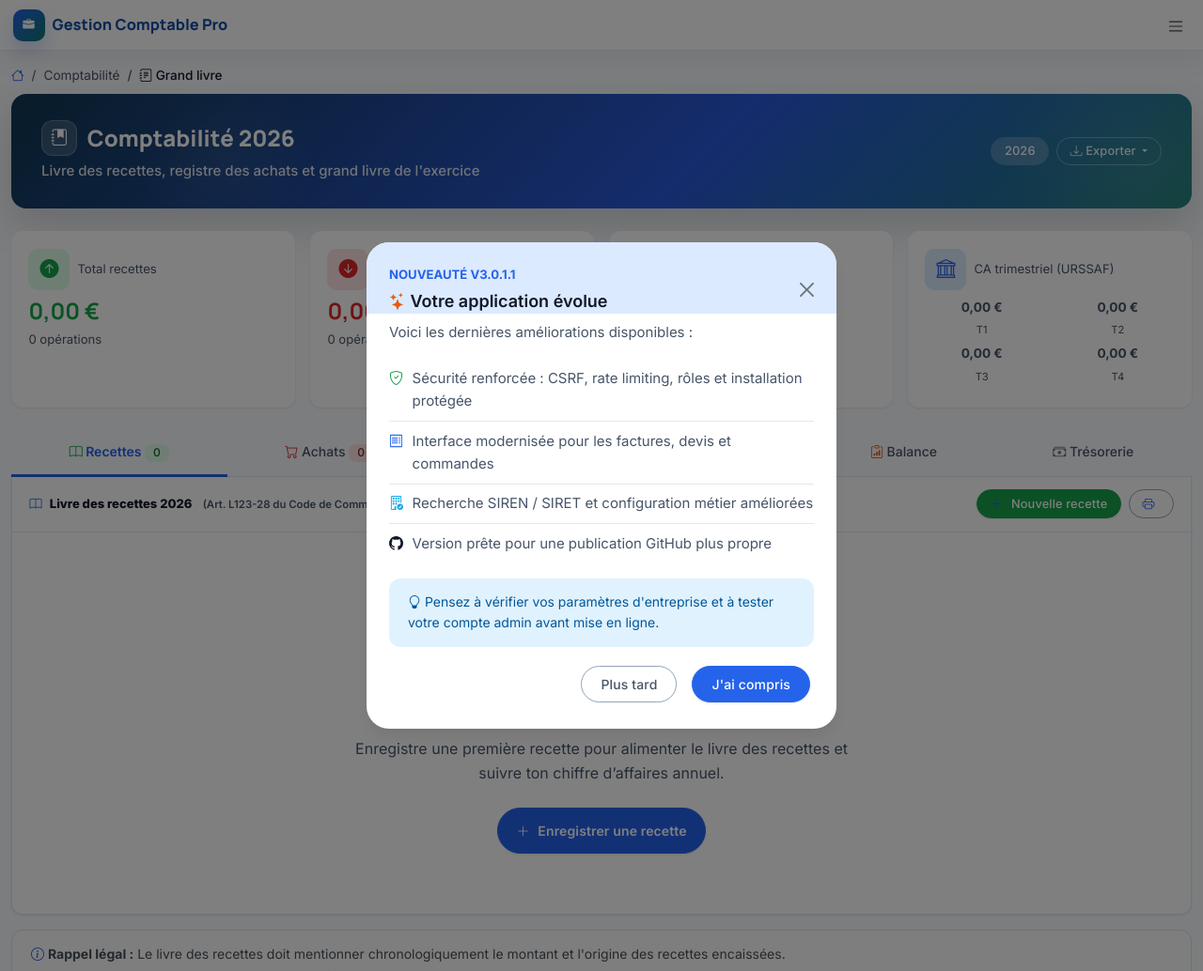
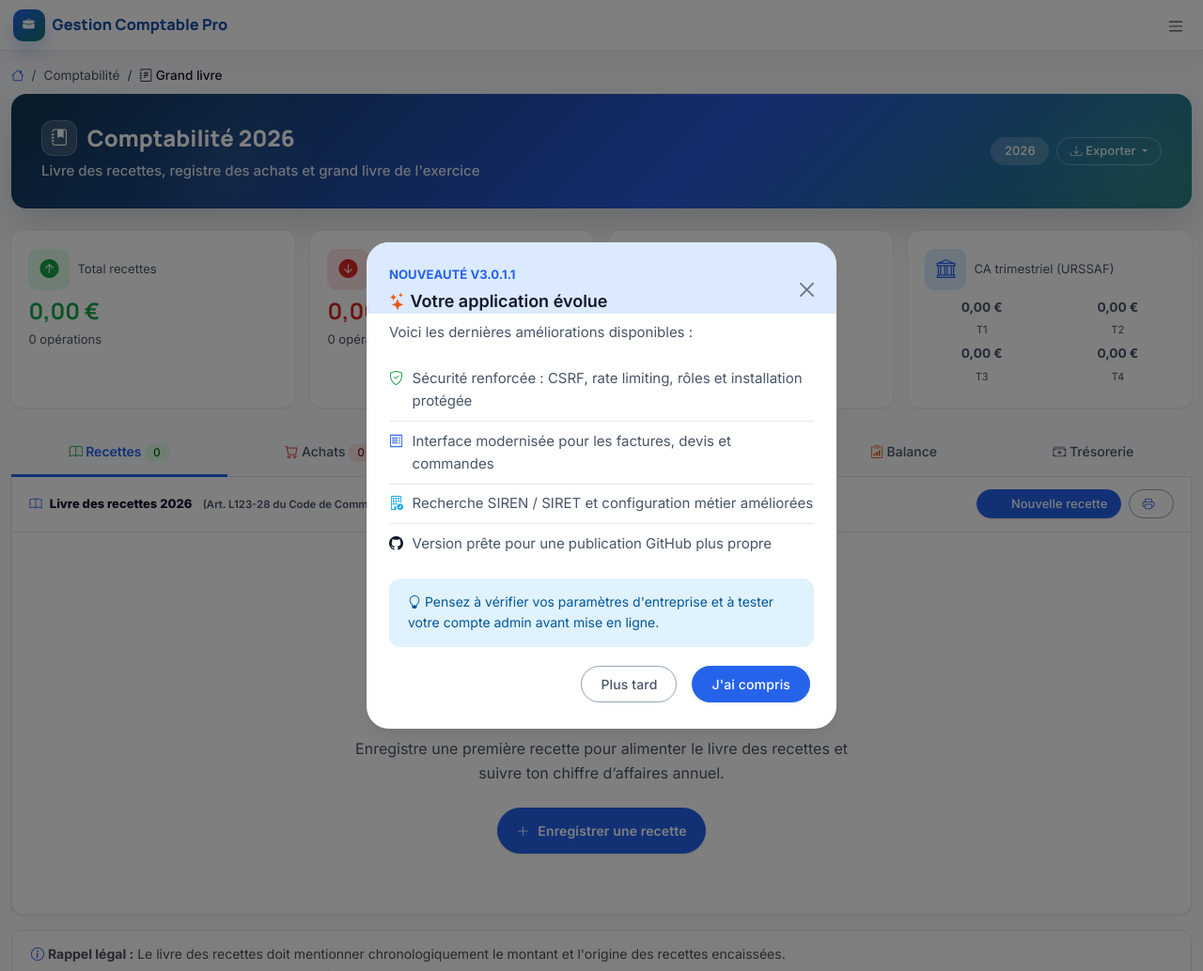
Before and after one commit to nphilmon/gestion-comptabilit-, a PHP site: page /comptabilite.php in a window 1280 px wide. Shown: the whole page at 94% size. Run offline with PHP 8.4, Linux system fonts and the light colour scheme; the visitor is signed in with stand-in values (Sample User, id 1); data comes from the database, SQL or seed files in the repository; data that the repository does not hold is empty.

Commit message:
fix(theme): uniformiser les boutons d'action de comptabilite.php en bleu primaire
Les boutons 'Nouvelle recette' (vert) et 'Nouvel achat' (rouge) étaient
les seuls boutons d'action principale de toute l'app à ne pas utiliser
btn-primary (partout ailleurs : factures, commandes, clients, produits,
paiements, transactions... utilisent tous btn-primary quel que soit le
type de document). Uniformisés en btn-primary.

```diff
--- a/comptabilite.php
+++ b/comptabilite.php
@@ -329,7 +329,7 @@ include 'header.php';
             <small class="text-muted ms-2">(Art. L123-28 du Code de Commerce)</small>
         </div>
         <div class="d-flex gap-2">
-            <a href="transactions.php?action=ajouter&type=recette" class="btn btn-sm btn-success">
+            <a href="transactions.php?action=ajouter&type=recette" class="btn btn-sm btn-primary">
                 <i class="bi bi-plus-lg"></i> Nouvelle recette
             </a>
             <button onclick="window.print()" class="btn btn-sm btn-outline-secondary"><i class="bi bi-printer"></i></button>
@@ -412,7 +412,7 @@ include 'header.php';
             <strong><i class="bi bi-cart"></i> Registre des achats <?= $annee ?></strong>
         </div>
         <div class="d-flex gap-2">
-            <a href="transactions.php?action=ajouter&type=depense" class="btn btn-sm btn-danger"><i class="bi bi-plus-lg"></i> Nouvel achat</a>
+            <a href="transactions.php?action=ajouter&type=depense" class="btn btn-sm btn-primary"><i class="bi bi-plus-lg"></i> Nouvel achat</a>
             <button onclick="window.print()" class="btn btn-sm btn-outline-secondary"><i class="bi bi-printer"></i></button>
         </div>
     </div>
```
